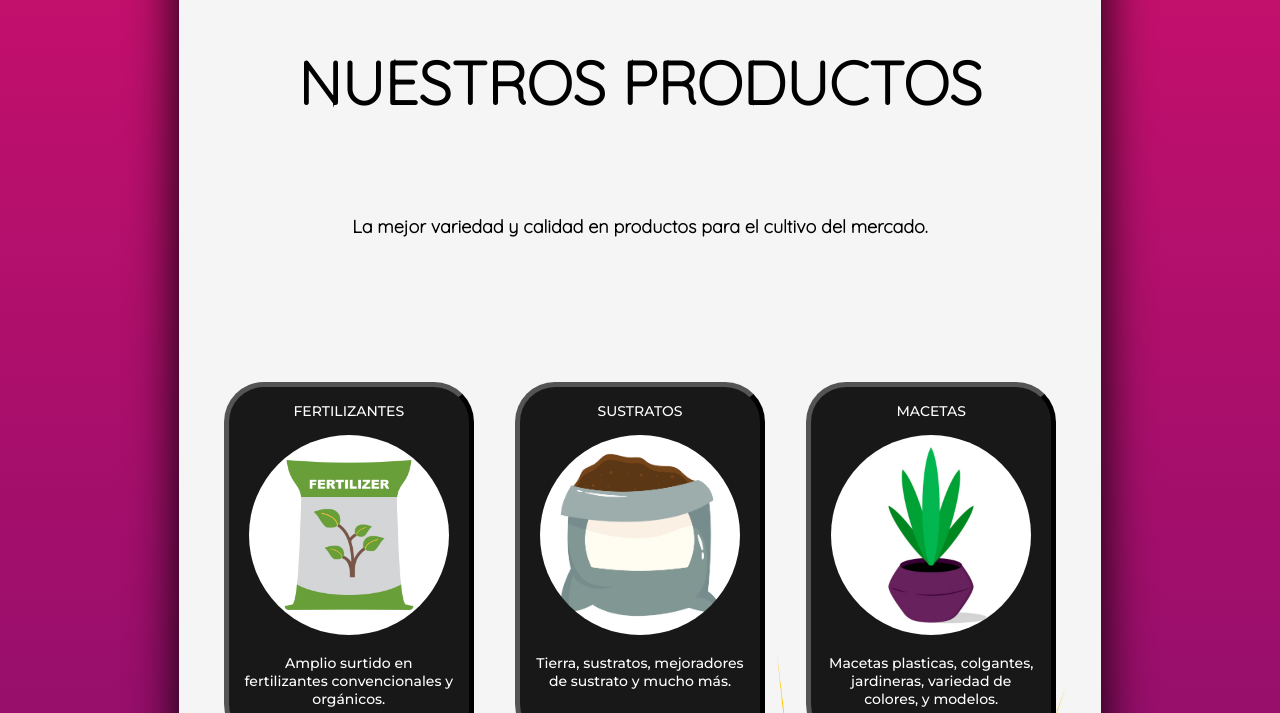
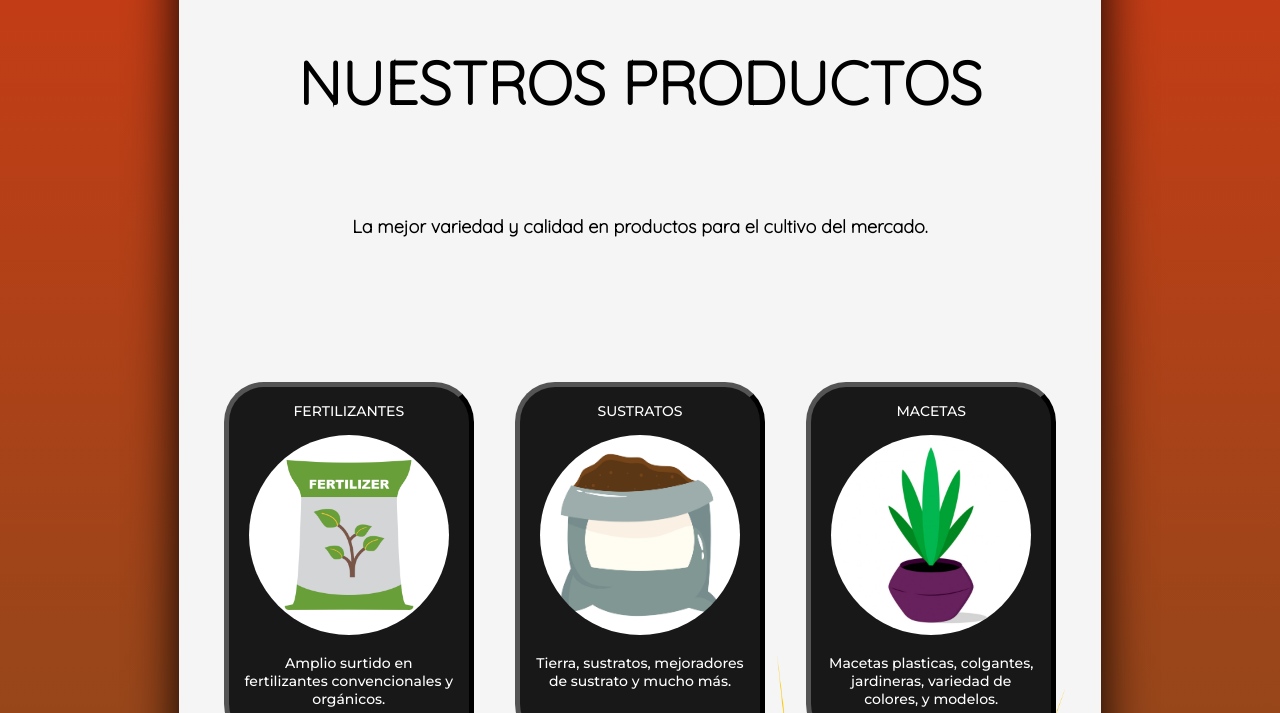
Before and after one commit to kevjng/distriroots, a plain HTML site: page index.html in a window 1280 px wide. Shown: the part 763-1476 px from the top of the page. Drawn offline with nearby package versions, Linux system fonts and the light colour scheme.

Commit message:
se cambio el degradado de rama-1 en body

```diff
--- a/css/style.css
+++ b/css/style.css
@@ -27,7 +27,7 @@
 }
 
 body {
-  background-image: linear-gradient(to bottom, #f1116e, #000a66);
+  background-image: linear-gradient(to bottom, #f13311, #00662a);
 }
 
 /*-------CSS MAIN ENTRE PAGINAS-------*/
```
